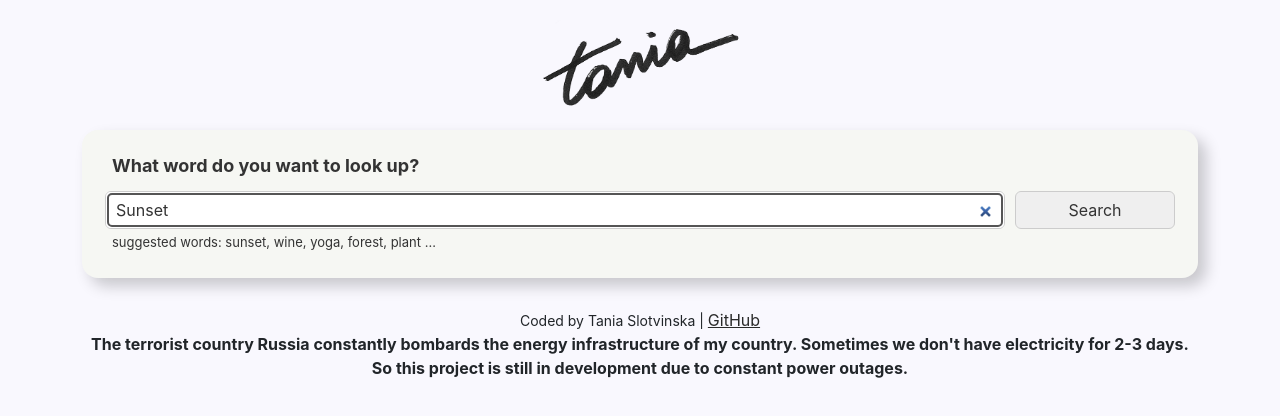
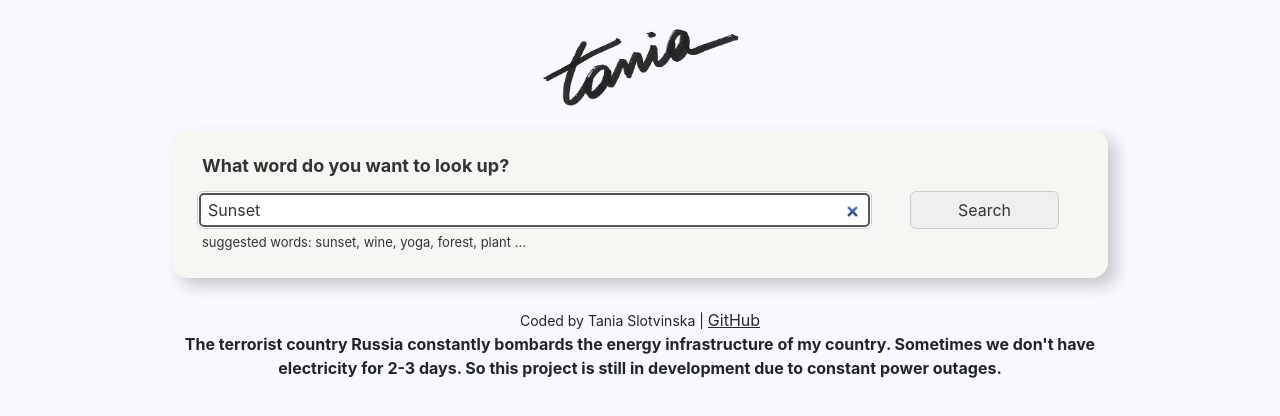
Before and after one commit to Izymryda/Dictionary-Project, a React (Create React App) app in the folder dictionary-project/: page / in a window 1280 px wide. Shown: the top 416 px of the page. Built offline with nearby package versions, Linux system fonts and the light colour scheme; no server answers.

Commit message:
Max-with app

```diff
--- a/dictionary-project/src/App.css
+++ b/dictionary-project/src/App.css
@@ -5,8 +5,9 @@ a {
   color: #2a2a2a;
 }
 .App {
+  max-width: 960px;
   padding: 0;
-  margin: 0;
+  margin: 0 auto;
 }
 .App-header {
   margin: 20px 0;
--- a/dictionary-project/src/Dictionary.css
+++ b/dictionary-project/src/Dictionary.css
@@ -21,7 +21,7 @@
   padding: 6px 10px;
   border: 1px solid #ccc;
   border-radius: 6px;
-  margin: 0px 5px;
+  margin: 0px 7px;
   outline-color: #555;
 }
 
--- a/dictionary-project/src/Dictionary.js
+++ b/dictionary-project/src/Dictionary.js
@@ -35,16 +35,16 @@ export default function Dictionary(props) {
       <div className="Dictionary">
         <section>
           <h1>What word do you want to look up?</h1>
-          <form onSubmit={handleSubmit} className="row">
+          <form onSubmit={handleSubmit} className="row justify-content-between">
             <input
               type="search"
               autoFocus={true}
               placeholder="Enter your word..."
               onChange={handleKeywordChange}
-              className="col-10"
+              className="col-9"
               defaultValue={props.defaultKeyword}
             />
-            <input type="submit" value="Search" className="col" />
+            <input type="submit" value="Search" className="col-2" />
             <br />
           </form>
           <div className="hint">
```
